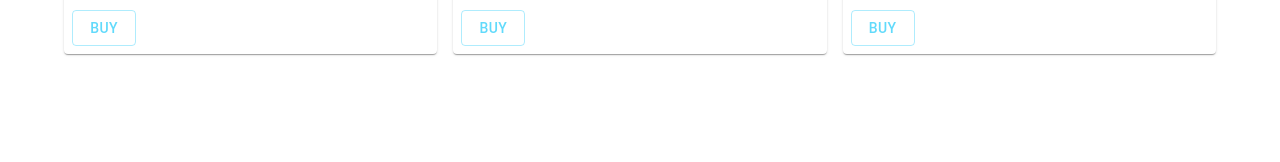
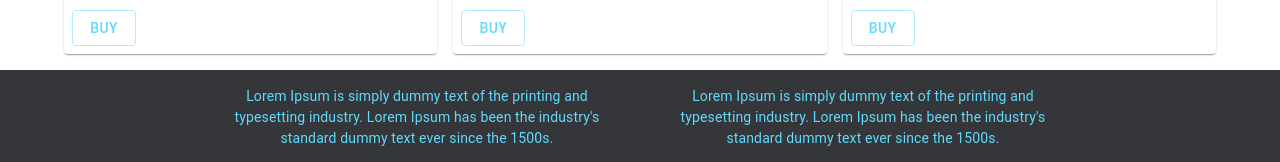
Before and after one commit to developerentity/Blur, a React (Create React App) app: page / in a window 1280 px wide. Shown: the part 1092-1254 px from the top of the page. Before the commit the page ends 1162 px from the top, so only its background shows below. Built offline with nearby package versions, Linux system fonts and the light colour scheme.

Commit message:
feat: add Footer

```diff
--- a/src/App.tsx
+++ b/src/App.tsx
@@ -7,6 +7,7 @@ import { useAppSelector } from './app/hooks';
 import LoadingView from './components/LoadingView';
 import Notifier from './components/Notifier';
 import Navigation from './components/Navigation';
+import Footer from './components/Footer';
 
 export interface IBlur {
   id: number | string;
@@ -135,6 +136,7 @@ const App = () => {
       <Container sx={{ mt: 10, mb: 2 }}>
         <BlurList list={list} />
       </Container>
+      <Footer />
       <Basket
         order={orderList}
         cartOpen={isCartOpen}
--- /dev/null
+++ b/src/components/Footer.tsx
@@ -0,0 +1,30 @@
+import {
+    Box,
+    Container,
+    Stack,
+    Typography
+} from "@mui/material";
+
+const Footer = () => {
+    return (
+        <Box
+            sx={{
+                py: 2,
+                textAlign: 'center',
+                background: '#35363A',
+                fontSize: 14,
+                color: (theme) => theme.palette.primary.main.toString()
+            }}
+        >
+            <Container maxWidth='md'>
+                <Stack direction="row" spacing={5}>
+                    <Typography sx={{ fontSize: 'inherit' }}>Lorem Ipsum is simply dummy text of the printing and typesetting industry. Lorem Ipsum has been the industry's standard dummy text ever since the 1500s.</Typography>
+                    <Typography sx={{ fontSize: 'inherit' }}>Lorem Ipsum is simply dummy text of the printing and typesetting industry. Lorem Ipsum has been the industry's standard dummy text ever since the 1500s.</Typography>
+                    {/* <Typography sx={{ fontSize: 'inherit' }}>Lorem Ipsum is simply dummy text of the printing and typesetting industry. Lorem Ipsum has been the industry's standard dummy text ever since the 1500s.</Typography> */}
+                </Stack>
+            </Container>
+        </Box>
+    );
+};
+
+export default Footer;
```
